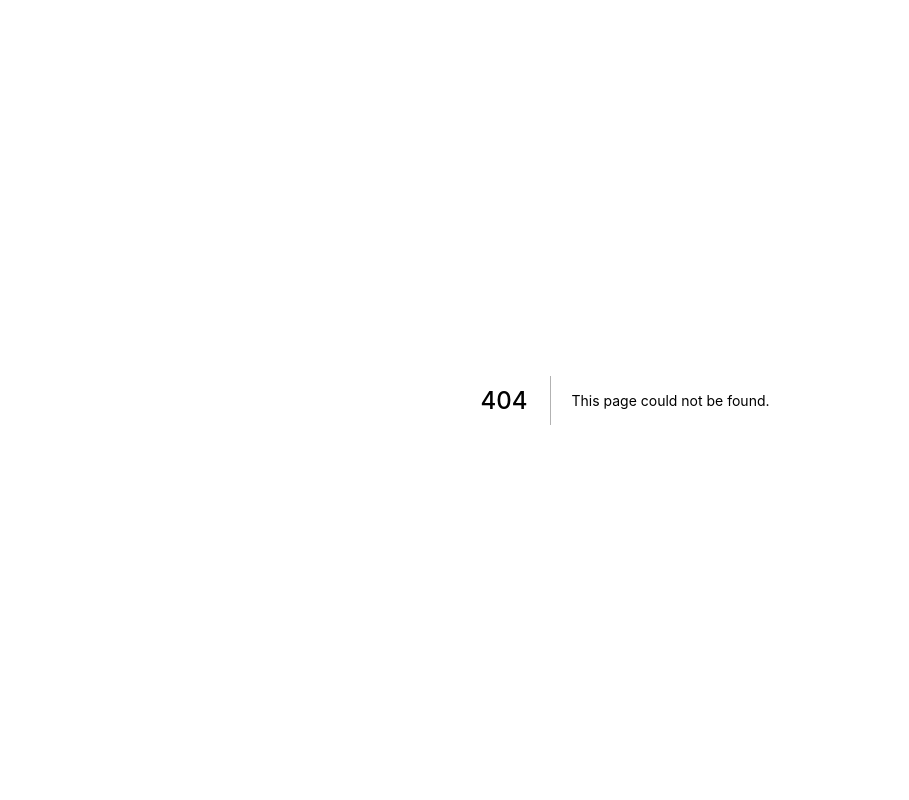
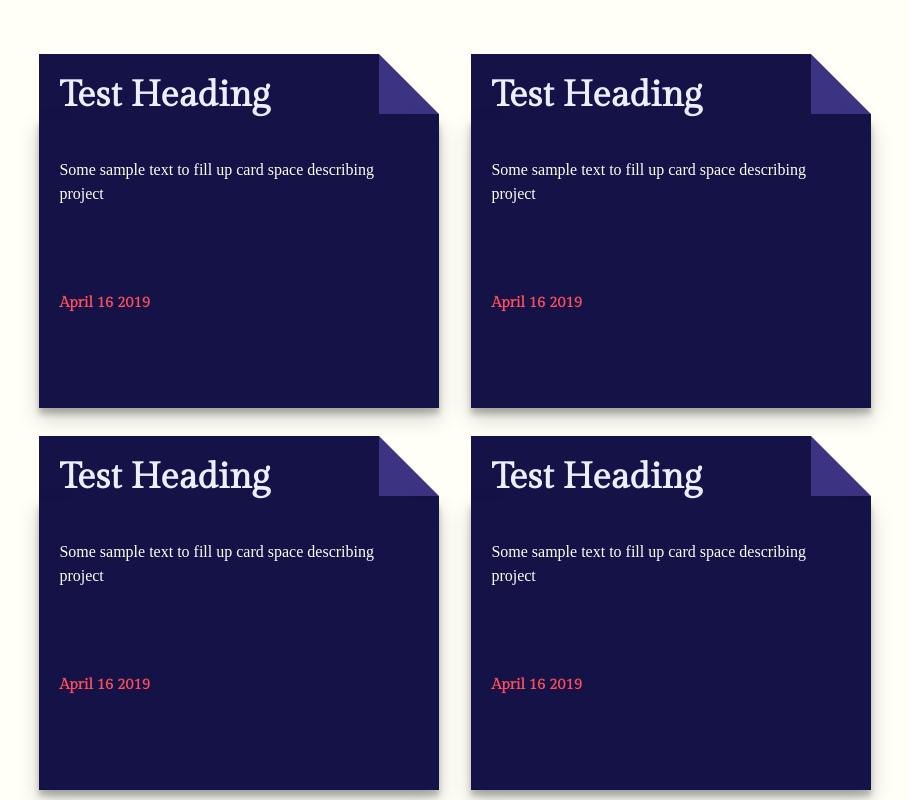
Before and after one commit to AmeanAsad/website, a Next.js app in the folder website/: page /home in a window 1280 px wide. Before the commit this address had no page. Shown: the top 800 px of the page, without its empty margins (15-924 px from the left). Built offline with nearby package versions, Linux system fonts and the light colour scheme; a web font is replaced by a local one.

Commit message:
Project Cards started

```diff
--- /dev/null
+++ b/website/components/Homepage/HomepageAnimation/HomepageAnimation.tsx
@@ -0,0 +1,91 @@
+import { Box, Flex, Heading, Text } from "@chakra-ui/react";
+import React from "react";
+
+const HomepageAnimation = () => {
+    const box = (
+        <Box
+            // p={4}
+            h="350px"
+            w="400px"
+            bg="brand.darkBlue"
+            position={"relative"}
+            margin={4}
+            sx={
+                {
+                    // "box-shadow":
+                    //     "rgba(0, 0, 0, 0.19) 0px 10px 20px, rgba(0, 0, 0, 0.23) 0px 6px 6px;",
+                    // "box-shadow":
+                    //     "rgba(0, 0, 0, 0.19) 0px 10px 20px, rgba(0, 0, 0, 0.23) 0px 6px 6px;",
+                }
+            }
+        >
+            <Box
+                height="60px"
+                width="60px"
+                border="solid"
+                borderWidth={"30px"}
+                // marginRight="-10px"
+                background="brand.white"
+                float="right"
+                // borderColor={
+                //     "brand.red brand.red brand.darkBlue brand.darkblue"
+                // }
+
+                sx={{
+                    "border-color": "#FFFFF7 #FFFFF7 #3C3483 #3C3483;",
+                    // "border-style": "solid;",
+                    // "border-width": "29px;",
+                }}
+            ></Box>
+
+            <Heading marginLeft={5} marginTop={5} color="brand.lightBlue">
+                Test Heading
+            </Heading>
+
+            <Box
+                bg="brand.darkBlue"
+                h="inherit"
+                width="100%"
+                maxHeight="290px"
+                position="absolute"
+                sx={{
+                    // "box-shadow":
+                    //     "rgba(0, 0, 0, 0.19) 0px 10px 20px, rgba(0, 0, 0, 0.23) 0px 6px 6px;",
+                    "box-shadow":
+                        "rgba(0, 0, 0, 0.19) 0px 10px 20px, rgba(0, 0, 0, 0.23) 0px 6px 6px;",
+                }}
+            >
+                <Text p={5} color="brand.white" marginTop="5">
+                    Some sample text to fill up card space describing project
+                </Text>
+
+                <Heading p={5} color="brand.red" marginTop={12} fontSize={15}>
+                    April 16 2019
+                </Heading>
+            </Box>
+        </Box>
+    );
+    return (
+        <Box p="3%" height="100vh" width={"100%"} bg="brand.white">
+            <Flex
+                // alignContent={"center"}
+                // alignItems={"center"}
+
+                justifyContent={{ base: "center", lg: "left" }}
+                direction={"row"}
+                wrap={"wrap"}
+            >
+                {box}
+                {box}
+                {box}
+                {box}
+                {box}
+                {box}
+                {box}
+                {box}
+            </Flex>
+        </Box>
+    );
+};
+
+export default HomepageAnimation;
--- a/website/components/Homepage/TestimonialCard/TestimonialCard.tsx
+++ b/website/components/Homepage/TestimonialCard/TestimonialCard.tsx
@@ -30,7 +30,7 @@ interface Testimonial {
 
 type TestimonialList = Array<Testimonial>;
 
-const TestimonialCard = (props: any) => {
+const TestimonialCard = () => {
     const [text, setText] = useState<TestimonialList>(testimonials);
     const [direction, setDirection] = useState<number>(1);
     const { isOpen, onToggle } = useDisclosure();
@@ -47,8 +47,6 @@ const TestimonialCard = (props: any) => {
             setTimeout(() => {
                 if (!isOpen) {
                     onToggle();
-                    console.log("toggle");
-                    // currentText = text[0];
                     text.unshift(...text.splice(direction));
                     console.log(text);
                     setText([...text]);
--- a/website/package.json
+++ b/website/package.json
@@ -16,6 +16,7 @@
         "@react-three/fiber": "7.0.24",
         "framer-motion": "^4.1.17",
         "next": "12.0.7",
+        "pts": "^0.10.9",
         "react": "17.0.2",
         "react-dom": "17.0.2",
         "react-icons": "^4.3.1",
--- /dev/null
+++ b/website/pages/home.tsx
@@ -0,0 +1,8 @@
+import HomepageAnimation from "../components/Homepage/HomepageAnimation/HomepageAnimation";
+
+import React from "react";
+
+const Home = () => {
+    return <HomepageAnimation />;
+};
+export default Home;
```
Also changed, not shown: 1 other file (tests, documents, lock files or other folders).
